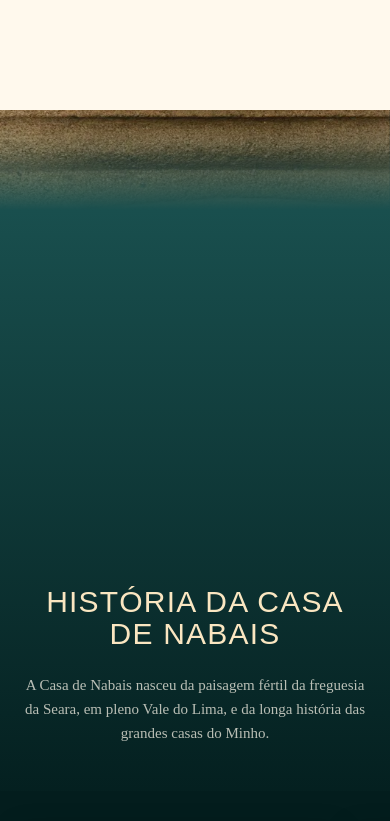
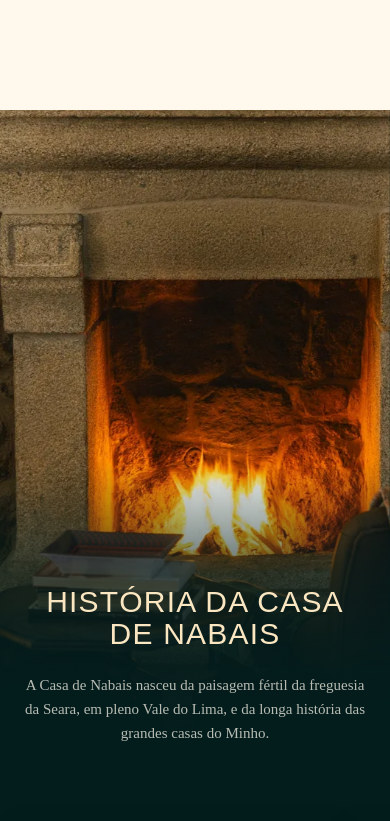
Before and after one commit to RodrigoAlarcao/Casa-de-Nabais, a Next.js app: page /a-casa in a window 390 px wide. Shown: the part 3357-4178 px from the top of the page. Built offline with nearby package versions, Linux system fonts and the light colour scheme; a web font is replaced by a local one.

Commit message:
fix(mobile): Historia hero gradient matches Enoturismo pattern
Gradient starts at top:52% so image is visible in the top half,
darkens from the title down — identical to SectionEnoturismo mobile

https://claude.ai/code/session_01LaChLMGt58wv4h2zFaWQYw

```diff
--- a/components/CasaHistoriaSection.tsx
+++ b/components/CasaHistoriaSection.tsx
@@ -212,8 +212,8 @@ export default function CasaHistoriaSection() {
         </div>
         <div className="absolute left-0 right-0 pointer-events-none"
           style={{
-            top: 0, bottom: '-40px', zIndex: 1,
-            background: 'linear-gradient(to bottom, rgba(255,255,255,0) 2%, rgba(56,103,102,0.52) 9%, rgba(25,79,78,1) 14%, #031D1D 100%)',
+            top: '52%', bottom: '-40px', zIndex: 1,
+            background: 'linear-gradient(to bottom, transparent 0%, rgba(3,29,29,0.60) 30%, rgba(3,29,29,0.94) 58%, #031D1D 78%)',
           }}
         />
         <div className="absolute left-0 right-0 bottom-0 px-6 pb-10 text-center" style={{ zIndex: 2 }}>
```
